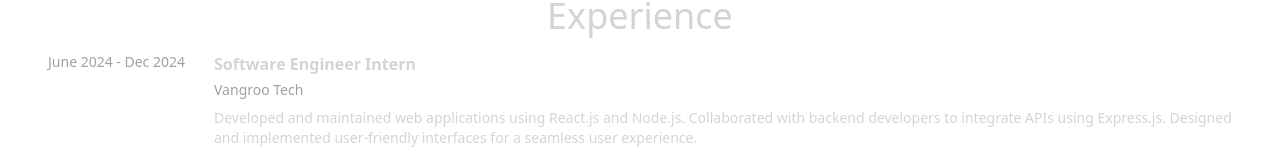
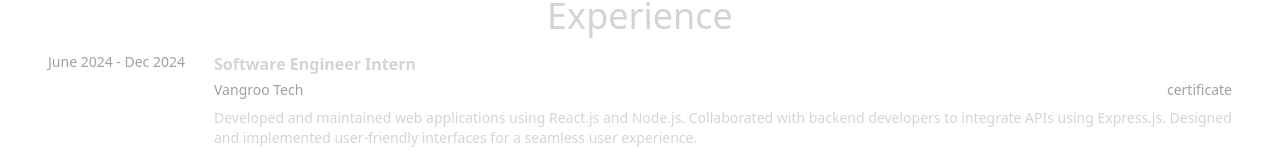
Before and after one commit to saipranith57/Portfolio, a React (Vite) app: page / in a window 1280 px wide. Shown: the part 2728-2882 px from the top of the page. Built offline with nearby package versions, Linux system fonts and the light colour scheme.

Commit message:
added link

```diff
--- a/src/components/Experince.jsx
+++ b/src/components/Experince.jsx
@@ -32,7 +32,12 @@ const Experience = () => {
           {/* Role & Details */}
           <div className="w-full">
             <h6 className="mb-1 font-semibold">{exp.role}</h6>
-            <p className="text-sm text-neutral-400">{exp.company}</p>
+           <div className="flex justify-between">
+           <p className="text-sm text-neutral-400">{exp.company}</p>
+           <p className="text-sm text-neutral-400">
+            <a href="https://drive.google.com/file/d/1dpdme9RubsAhLQPHIzCgP3h_mqaaveLX/view?usp=drive_link">certificate</a>
+           </p>
+           </div>
             <p className="mt-2 text-sm">{exp.description}</p>
 
             {/* Technologies - Animated on Hover */}
```
